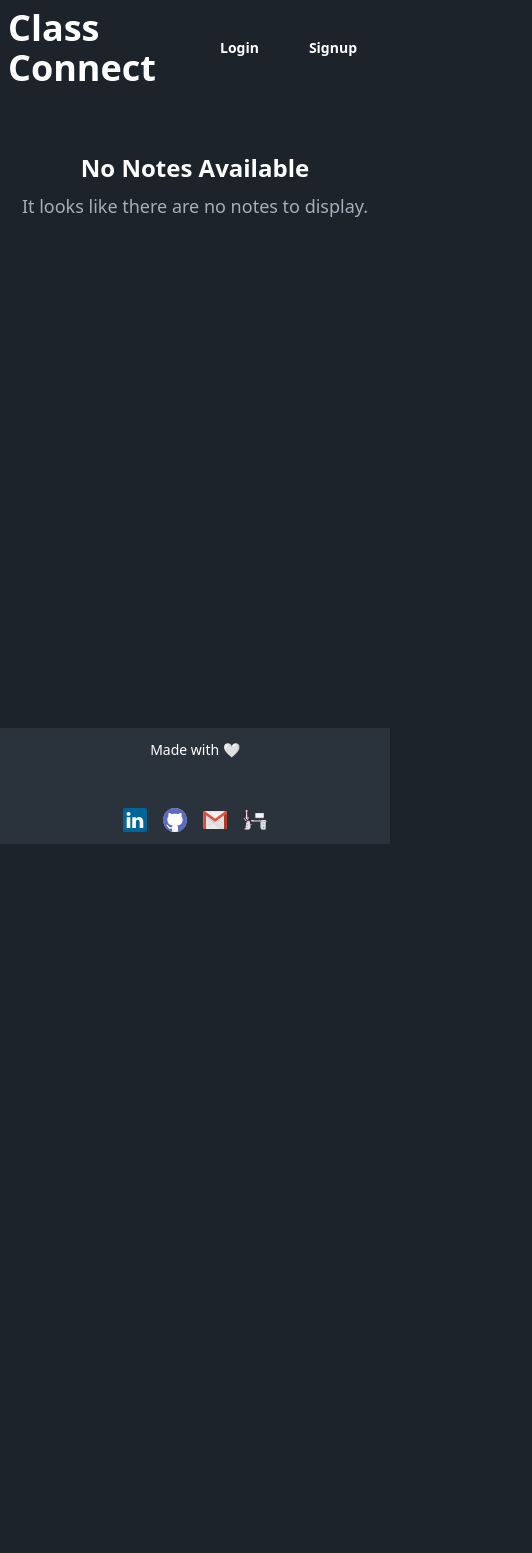
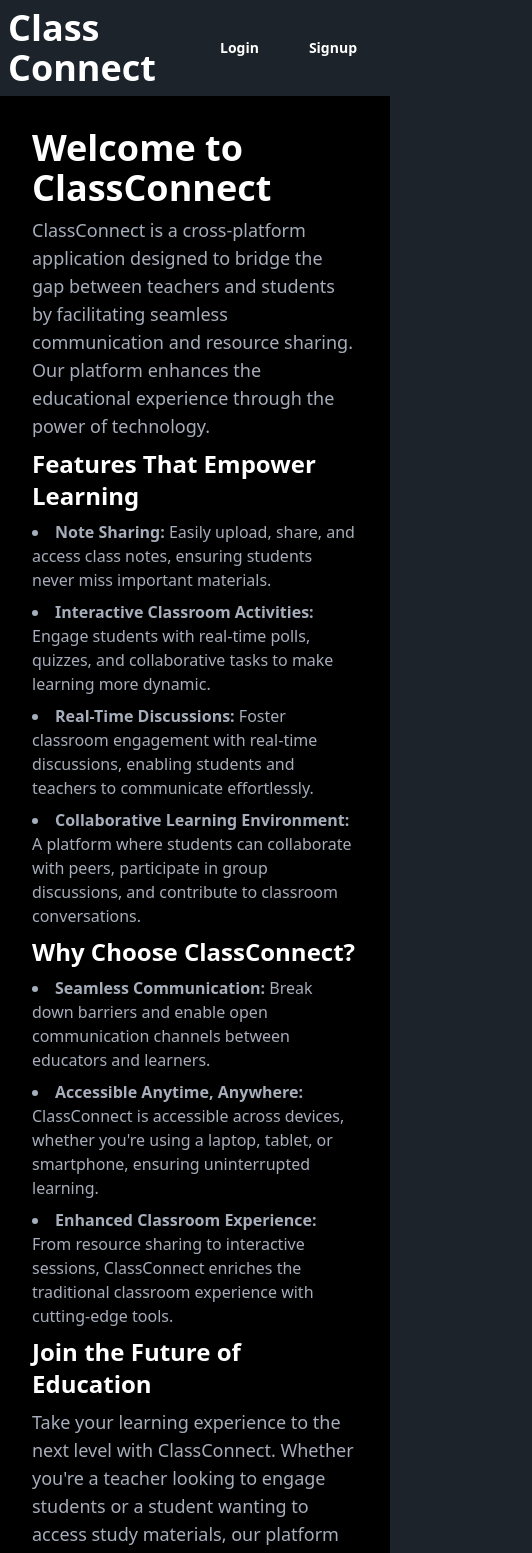
Before and after one commit to zaidshaikh3105/ClassConnect, a React (Vite) app: page / in a window 390 px wide. Shown: the top 1553 px of the page, 532 px wide, since content can reach past the window. Before the commit the page ends 844 px from the top, so only its background shows below. Built offline with nearby package versions, Linux system fonts and the light colour scheme; no server answers.

Commit message:
landing page

```diff
--- a/package.json
+++ b/package.json
@@ -11,6 +11,8 @@
   },
   "dependencies": {
     "@reduxjs/toolkit": "^2.2.7",
+    "@splinetool/react-spline": "^4.0.0",
+    "@splinetool/runtime": "^1.9.28",
     "@tinymce/tinymce-react": "^5.1.1",
     "appwrite": "^15.0.0",
     "dotenv": "^16.4.5",
--- a/src/App.jsx
+++ b/src/App.jsx
@@ -40,9 +40,7 @@ function App() {
     <div className="min-h-screen flex flex-col">
       <div className="flex-grow">
         <Header />
-        <main className="flex-grow p-2">
-          <Outlet />
-        </main>
+        <Outlet />
       </div>
 
       <Footer className="mt-auto" />
--- a/src/Pages/AllPost.jsx
+++ b/src/Pages/AllPost.jsx
@@ -27,23 +27,25 @@ function AllPost() {
   }, []);
 
   return (
-    <div className="w-full py-8 mt-4 text-center">
+    <div className="w-full py-8 mt-4">
       {loading ? (
-        <div className="w-full py-8 mt-4 text-center">
-          <div className="flex justify-center items-center">
-            <span className="loading loading-spinner loading-lg"></span>
-          </div>
+        <div className="flex justify-center items-center h-64">
+          <span className="loading loading-spinner loading-lg"></span>
         </div>
       ) : error ? (
-        <p className="text-red-600">{error}</p>
+        <div className="text-center py-4">
+          <p className="text-red-600 font-semibold text-lg">{error}</p>
+        </div>
       ) : posts.length > 0 ? (
-        <div className="grid grid-cols-1 sm:grid-cols-2 lg:grid-cols-3 gap-4 py-4">
+        <div className="grid grid-cols-1 sm:grid-cols-2 md:grid-cols-3 lg:grid-cols-4 xl:grid-cols-5 gap-6 p-4">
           {posts.map((post) => (
             <NotesCard key={post.$id} {...post} />
           ))}
         </div>
       ) : (
-        <p>No posts available.</p>
+        <div className="text-center py-4">
+          <p className="text-gray-600 text-lg">No posts available.</p>
+        </div>
       )}
     </div>
   );
--- a/src/Pages/LandingPage.jsx
+++ b/src/Pages/LandingPage.jsx
@@ -1,13 +1,82 @@
 import React from "react";
-
+import Spline from "@splinetool/react-spline";
+import Button from "../components/Button";
 function LandingPage() {
   return (
-    <div className="w-full py-8 mt-4 text-center">
-      <div className="flex flex-col items-center">
-        <h1 className="text-2xl font-bold text-white">No Notes Available</h1>
-        <p className="mt-2 text-lg">
-          It looks like there are no notes to display.
-        </p>
+    <div className="  p-8 bg-black">
+      <div className="grid grid-cols-1 md:grid-cols-2 gap-4">
+        <div className="flex flex-col justify-center items-start text-left space-y-2 ">
+          <h1 className="text-4xl font-bold text-white">
+            Welcome to ClassConnect
+          </h1>
+          <p className="text-lg">
+            ClassConnect is a cross-platform application designed to bridge the
+            gap between teachers and students by facilitating seamless
+            communication and resource sharing. Our platform enhances the
+            educational experience through the power of technology.
+          </p>
+          <h3 className=" text-white text-2xl font-bold mt-4">
+            Features That Empower Learning
+          </h3>
+          <ul className="list-disc list-inside space-y-2">
+            <li>
+              <strong>Note Sharing:</strong> Easily upload, share, and access
+              class notes, ensuring students never miss important materials.
+            </li>
+            <li>
+              <strong>Interactive Classroom Activities:</strong> Engage students
+              with real-time polls, quizzes, and collaborative tasks to make
+              learning more dynamic.
+            </li>
+            <li>
+              <strong>Real-Time Discussions:</strong> Foster classroom
+              engagement with real-time discussions, enabling students and
+              teachers to communicate effortlessly.
+            </li>
+            <li>
+              <strong>Collaborative Learning Environment:</strong> A platform
+              where students can collaborate with peers, participate in group
+              discussions, and contribute to classroom conversations.
+            </li>
+          </ul>
+
+          <h3 className="text-2xl font-bold mt-4 text-white">
+            Why Choose ClassConnect?
+          </h3>
+          <ul className=" list-disc list-inside space-y-2">
+            <li>
+              <strong>Seamless Communication:</strong> Break down barriers and
+              enable open communication channels between educators and learners.
+            </li>
+            <li>
+              <strong>Accessible Anytime, Anywhere:</strong> ClassConnect is
+              accessible across devices, whether you're using a laptop, tablet,
+              or smartphone, ensuring uninterrupted learning.
+            </li>
+            <li>
+              <strong>Enhanced Classroom Experience:</strong> From resource
+              sharing to interactive sessions, ClassConnect enriches the
+              traditional classroom experience with cutting-edge tools.
+            </li>
+          </ul>
+          <h3 className="text-2xl font-bold mt-4 text-white">
+            Join the Future of Education
+          </h3>
+          <p className="text-lg">
+            Take your learning experience to the next level with ClassConnect.
+            Whether you're a teacher looking to engage students or a student
+            wanting to access study materials, our platform provides everything
+            you need in one place.
+          </p>
+          <Button>Sign Up Today</Button>
+        </div>
+
+        <div className="w-[500px] h-[700px] overflow-hidden">
+          <Spline
+            className="overflow-hidden"
+            scene="https://prod.spline.design/fkUAAB61iSi2lY7t/scene.splinecode"
+          />
+        </div>
       </div>
     </div>
   );
--- a/src/Pages/Post.jsx
+++ b/src/Pages/Post.jsx
@@ -33,7 +33,7 @@ export default function Post() {
   };
 
   return note ? (
-    <div className="py-8 bg-base-200">
+    <div className="py-8 bg-base-100">
       <Container>
         <div className="w-full flex flex-col md:flex-row justify-center items-center mb-8 relative border border-base-300 rounded-xl p-6 bg-base-100 shadow-md">
           <img
--- a/src/components/Container/Container.jsx
+++ b/src/components/Container/Container.jsx
@@ -2,7 +2,7 @@ import React from "react";
 
 function Container({ children }) {
   return (
-    <div className="w-full max-w-7xl mx-auto px-4 py-4 bg-base-100 rounded-lg shadow-md">
+    <div className="w-full max-w-7xl mx-auto px-4 py-4 bg-base-100 rounded-lg shadow-md border border-white">
       {children}
     </div>
   );
--- a/src/components/Footer/Footer.jsx
+++ b/src/components/Footer/Footer.jsx
@@ -31,7 +31,7 @@ const Footer = () => {
   ];
 
   return (
-    <footer className="footer bg-neutral text-neutral-content p-3 flex flex-col md:flex-row items-center justify-between">
+    <footer className="footer  text-neutral-content p-3 flex flex-col md:flex-row items-center justify-between">
       <p className="text-white">Made with 🤍</p>
       <nav className="flex gap-4 mt-2 md:mt-0">
         {socialIcons.map((social) => (
--- a/src/components/Header/Header.jsx
+++ b/src/components/Header/Header.jsx
@@ -42,7 +42,7 @@ function Header() {
         <div className="flex-1">
           <h1
             className="text-4xl text-white font-semibold transition-transform duration-300 hover:scale-105 cursor-pointer"
-            //onClick={() => navigate("/")}
+            onClick={() => navigate("/")}
           >
             Class Connect
           </h1>
--- a/src/components/NotesCard/NotesCard.jsx
+++ b/src/components/NotesCard/NotesCard.jsx
@@ -8,18 +8,20 @@ const NotesCard = ({ $id, title, image }) => {
       to={`/post/${$id}`}
       className="hover:scale-105 transition-transform duration-300"
     >
-      <div className="card bg-base-100 shadow-lg hover:shadow-xl transition-shadow duration-300">
-        <figure className="relative">
+      <div className="card bg-base-100 shadow-lg hover:shadow-xl transition-shadow duration-300 w-full w-80 h-80 ">
+        <figure className="h-auto w-full">
           <img
             src={service.getFilePreview(image)}
             alt={title}
-            className="object-cover w-full h-48 rounded-t-lg"
+            // className="object-cover h-full w-full rounded-t-lg"
           />
         </figure>
-        <div className="card-body">
-          <h2 className="card-title text-lg font-bold">{title}</h2>
+        <div className="card-body flex-grow flex flex-col justify-between">
+          <h2 className="card-title text-lg font-bold  text-white">{title}</h2>
           <div className="card-actions justify-end">
-            <button className="btn btn-primary">View Post</button>
+            <button className="btn btn-outline text-white border-white hover:bg-white hover:text-black focus:ring focus:ring-white">
+              View Post
+            </button>
           </div>
         </div>
       </div>
```
Also changed, not shown: 1 other file (tests, documents, lock files or other folders).
